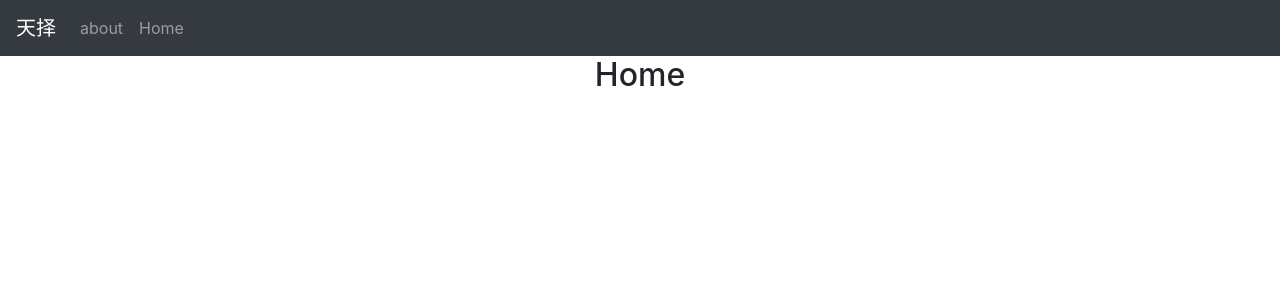
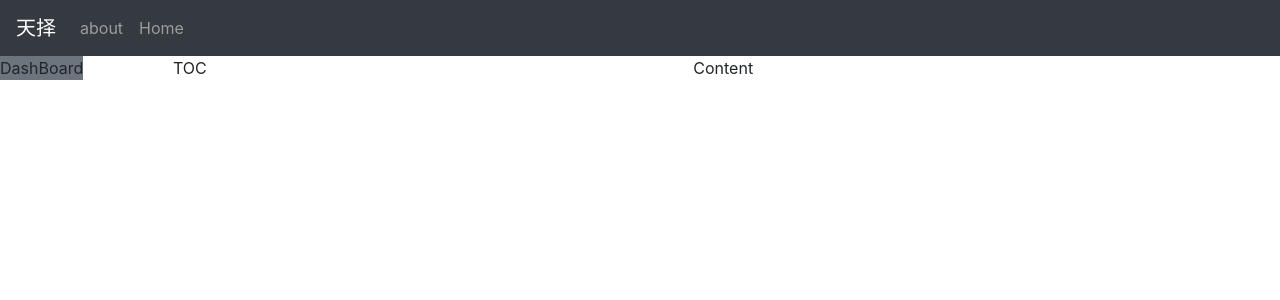
Before and after one commit to xalc/HunterStock, a React (Create React App) app: page / in a window 1280 px wide. Shown: the top 300 px of the page. Built offline with nearby package versions, Linux system fonts and the light colour scheme.

Commit message:
add sidebar

```diff
--- a/public/index.html
+++ b/public/index.html
@@ -9,7 +9,7 @@
       name="description"
       content="Web site created using create-react-app"
     />
-    <link rel="apple-touch-icon" href="%PUBLIC_URL%/logo192.png" />
+
     <!--
       manifest.json provides metadata used when your web app is installed on a
       user's mobile device or desktop. See https://developers.google.com/web/fundamentals/web-app-manifest/
--- /dev/null
+++ b/src/components/Main/index.js
@@ -0,0 +1,2 @@
+import Main from './Header'
+export default Main;
--- /dev/null
+++ b/src/components/SideBar/SideBar.js
@@ -0,0 +1,12 @@
+import React from 'react';
+
+function SideBar(props) {
+    return (
+       <div
+       {...props}
+       className='bg-secondary'
+        >DashBoard</div>
+    );
+
+}
+export default SideBar;
--- /dev/null
+++ b/src/components/SideBar/index.js
@@ -0,0 +1,2 @@
+import SideBar from './SideBar';
+export default SideBar;
--- a/src/containers/App/App.js
+++ b/src/containers/App/App.js
@@ -1,7 +1,8 @@
 import React from 'react';
 import './App.scss';
 import Header from '../Header/index.js'
-import { Switch, Route } from 'react-router-dom'
+import { Switch, Route } from 'react-router-dom';
+import HomePage from '../HomePage';
 
 function App() {
   return (
@@ -9,13 +10,13 @@ function App() {
       <Header />
       <Switch>
         <Route exact path="/">
-          <Home />
+          <HomePage />
         </Route>
         <Route path="/about">
           <About />
         </Route>
-        <Route path="/dashboard">
-          <Dashboard />
+        <Route path="/home">
+          <HomePage />
         </Route>
       </Switch>
     </div>
@@ -23,13 +24,6 @@ function App() {
 }
 
 export default App;
-function Home() {
-  return (
-    <div>
-      <h2>Home</h2>
-    </div>
-  );
-}
 
 function About() {
   return (
@@ -38,11 +32,3 @@ function About() {
     </div>
   );
 }
-
-function Dashboard() {
-  return (
-    <div>
-      <h2>Dashboard</h2>
-    </div>
-  );
-}
--- a/src/containers/Header/Header.js
+++ b/src/containers/Header/Header.js
@@ -1,6 +1,6 @@
 import React from 'react';
 import { Navbar, Nav } from 'react-bootstrap';
-import { NavLink, Link } from 'react-router-dom';
+import { Link } from 'react-router-dom';
 import styles from './Header.module.scss';
 function Header() {
     return (
--- /dev/null
+++ b/src/containers/HomePage/HomePage.js
@@ -0,0 +1,23 @@
+import React from 'react';
+import { Container, Row, Col} from 'react-bootstrap';
+import SideBar from '../../components/SideBar'
+function HomePage() {
+    return (
+        <Container fluid>
+            <Row className="flex-xl-nowrap">
+                <Col as={SideBar} sm={12} md={3} xl={2}> </Col>
+                <Col className="d-none d-xl-block" xl={2}>TOC</Col>
+                <Col
+                xs={12}
+                md={9}
+                xl={8}
+
+                >
+                    Content
+                </Col>
+            </Row>
+      </Container>
+    );
+  }
+
+export default HomePage;
--- /dev/null
+++ b/src/containers/HomePage/index.js
@@ -0,0 +1,2 @@
+import HomePage from './HomePage';
+export default HomePage;
```
Also changed, not shown: src/components/Main/Main.js (added, +25 -0 lines), src/components/Main/Main.module.scss (added), src/components/SideBar/SideBar.module.scss (added), src/containers/HomePage/HomePage.module.scss (added).
